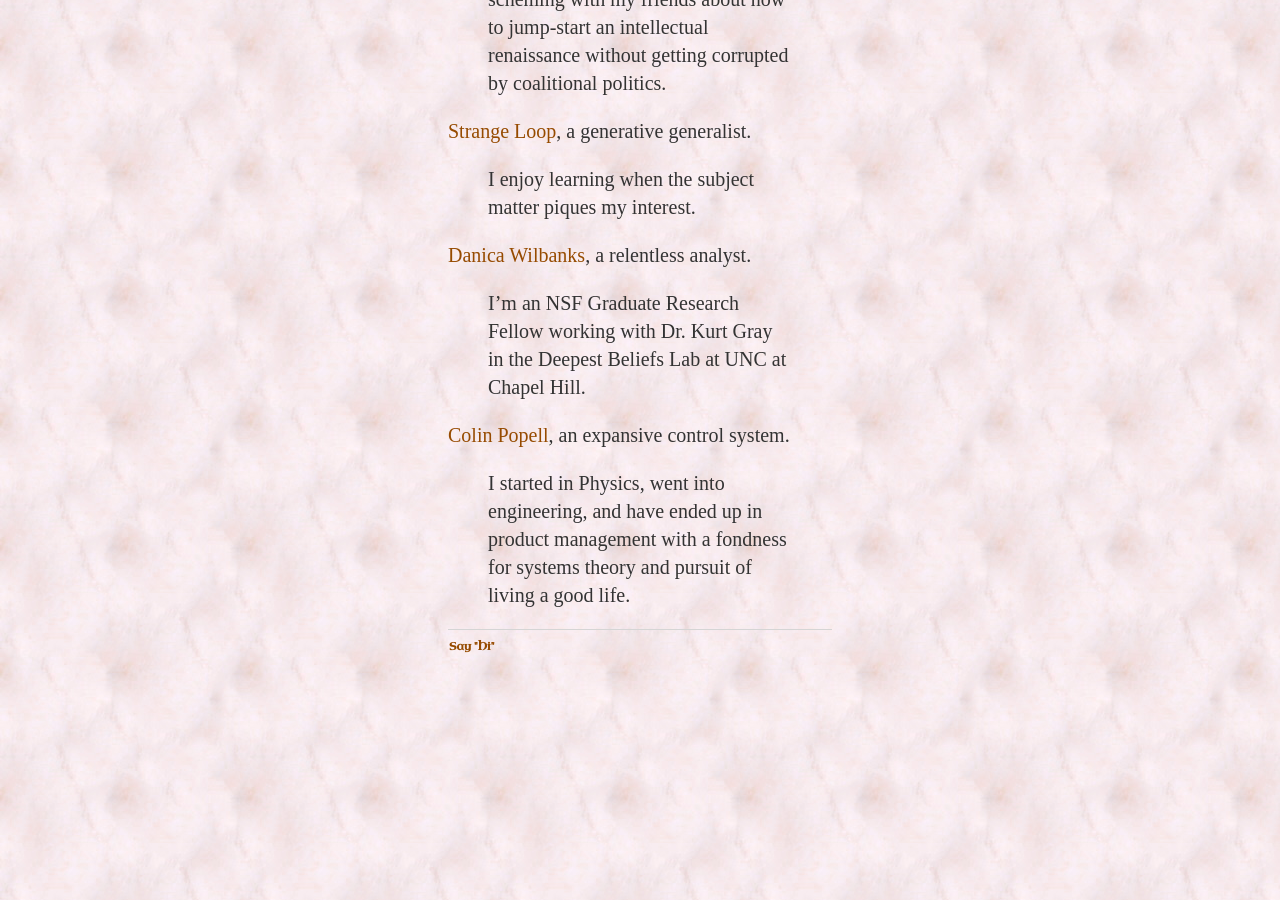
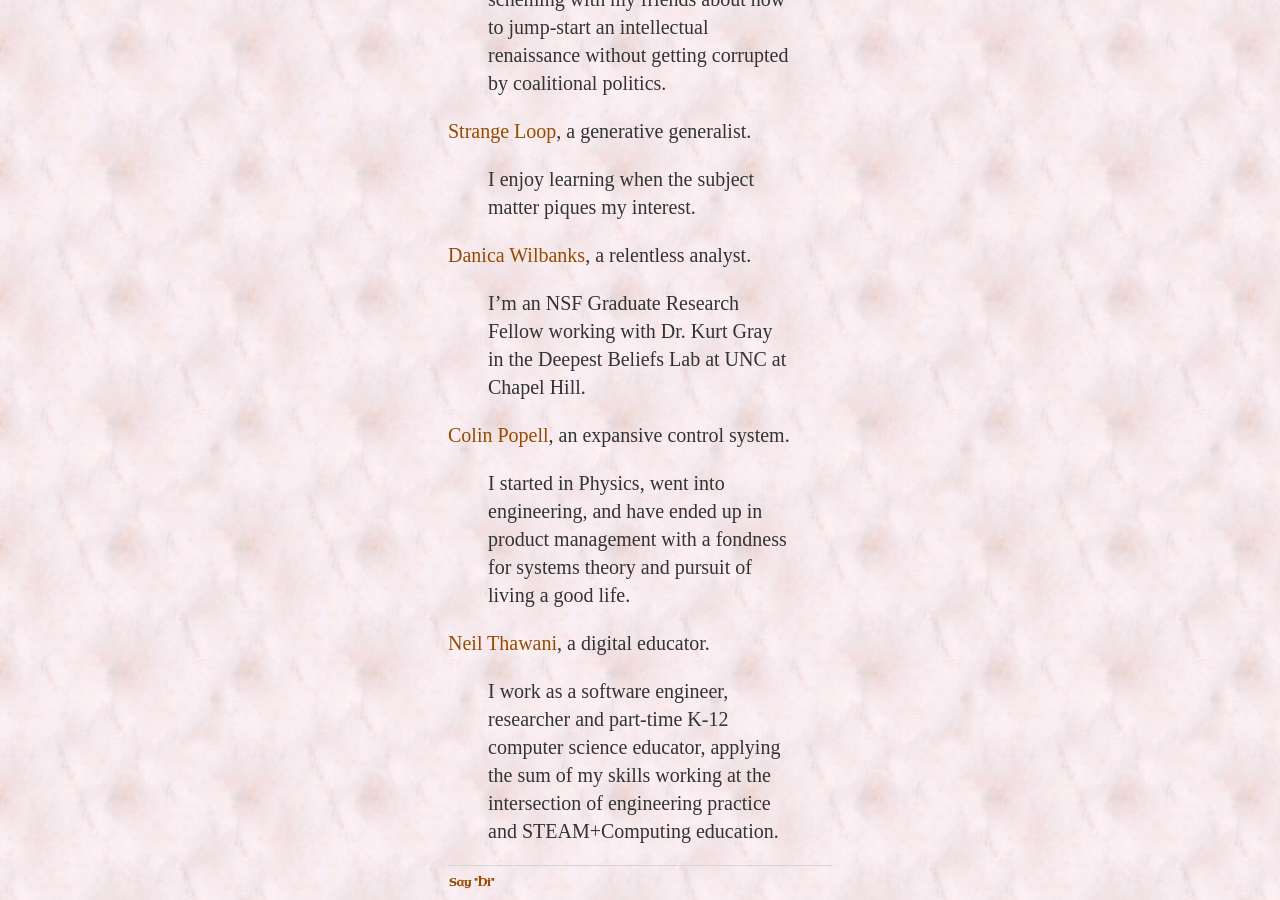
Before and after one commit to ray-dorai/ray-dorai.github.io, a Jekyll site: the page built from neighbors.html, in a window 1280 px wide and 900 px high, scrolled down 1229 px. Built offline with Jekyll 4.4.1, drawn with Linux system fonts in a browser that asks for light colours; some web fonts are replaced.

Commit message:
Update neighbors.html

```diff
--- a/neighbors.html
+++ b/neighbors.html
@@ -29,7 +29,8 @@
                   <blockquote><p>I’m an NSF Graduate Research Fellow working with Dr. Kurt Gray in the Deepest Beliefs Lab at UNC at Chapel Hill.</p></blockquote> </p>
 	        <p><a href="https://colinpopell.com/">Colin Popell</a>, an expansive control system.
                   <blockquote><p>I started in Physics, went into engineering, and have ended up in product management with a fondness for systems theory and pursuit of living a good life.</p></blockquote> </p>
-
+	        <p><a href="https://lioninawhat.com/">Neil Thawani</a>, a digital educator.
+                  <blockquote><p>I work as a software engineer, researcher and part-time K-12 computer science educator, applying the sum of my skills working at the intersection of engineering practice and STEAM+Computing education.</p></blockquote> </p>
 
 
 
```
